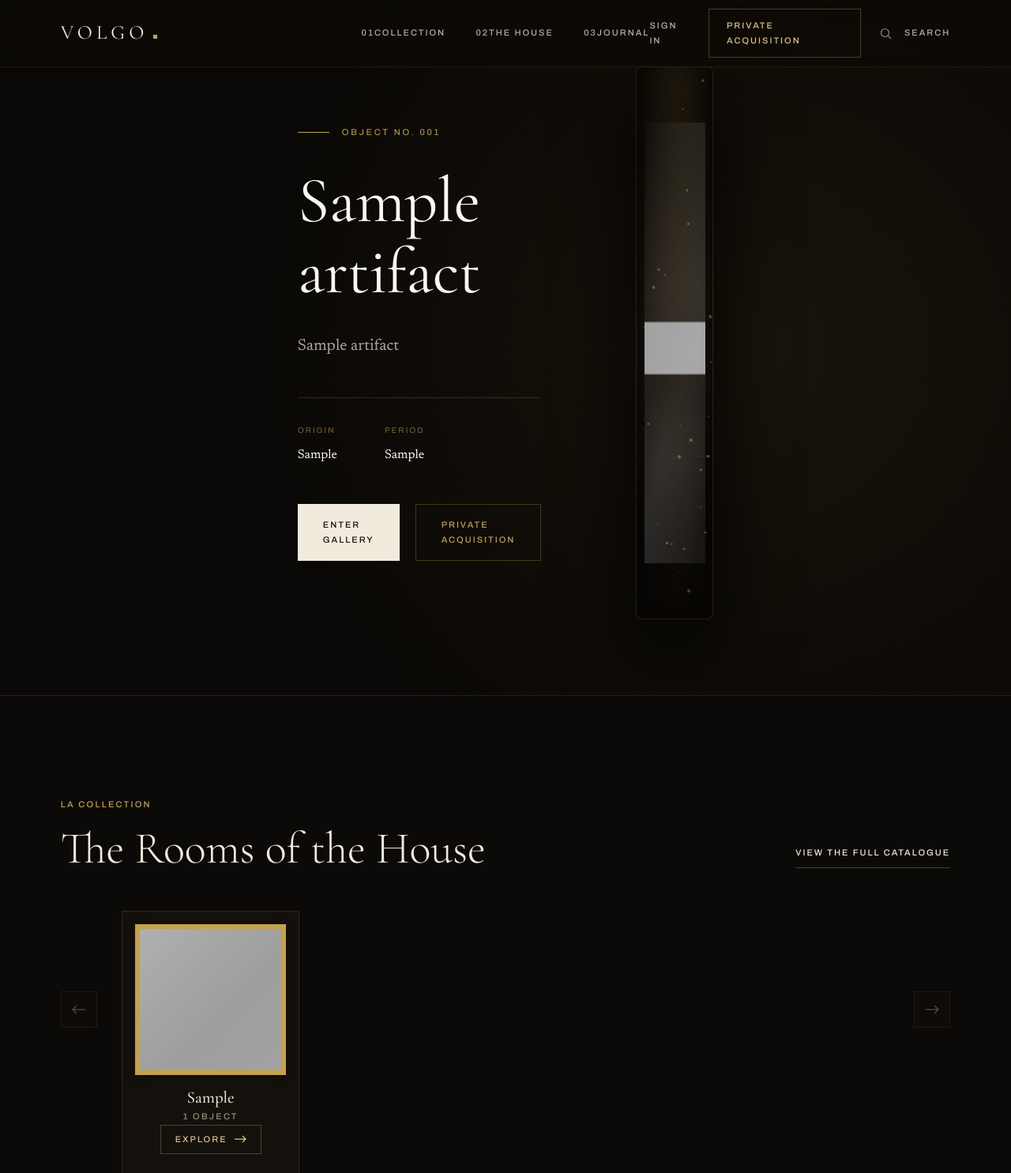
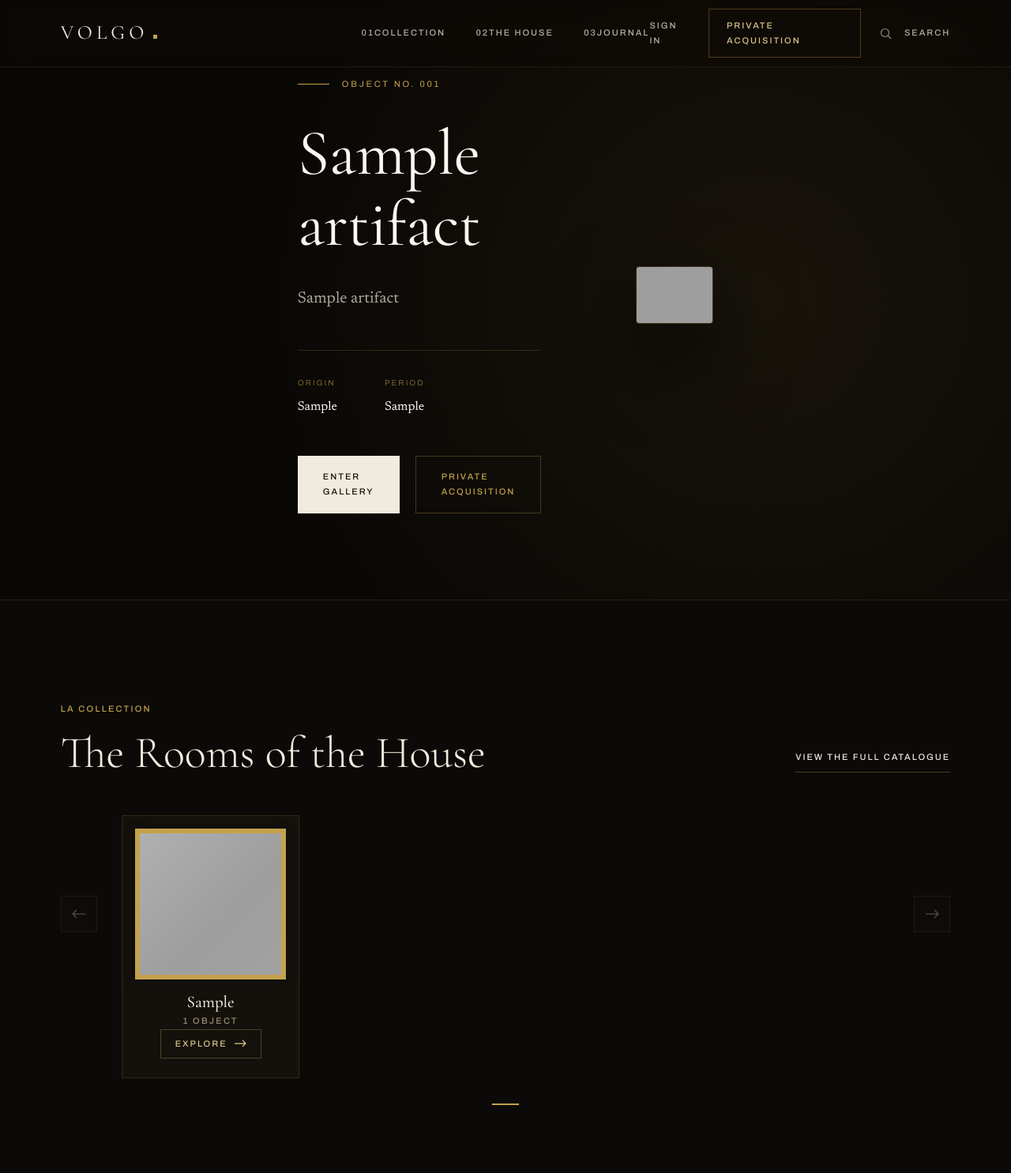
Before and after one commit to karthi3345/Antique, a Django app: page / in a window 1280 px wide. Shown: the top 1485 px of the page at 79% size. Run offline with Django 5.2, Linux system fonts and the light colour scheme; tables that the repository leaves empty hold one stand-in row (values such as "Sample post"); some libraries are stand-ins or nearby versions; grey boxes are pictures that could not be loaded.

Commit message:
Generate and insert an actual MP4 video file for the Hero section using FFmpeg (Ken Burns cinematic zoom)

```diff
--- a/templates/collection/home.html
+++ b/templates/collection/home.html
@@ -49,169 +49,25 @@
     </div>
 
     <!-- Right: Pure, sharp artifact image -->
-    <!-- Right: Cinematic Video Presentation (Simulated via Advanced CSS/JS) -->
-    <div class="hero-cinematic-stage reveal">
+    <!-- Right: Actual MP4 Video Playing -->
+    <div class="hero-image reveal">
+      <div class="image-wrapper" style="box-shadow: 0 40px 100px rgba(0,0,0,0.8); border: 1px solid rgba(195,162,75,0.2); border-radius: 4px; overflow: hidden;">
 
-      <!-- Atmospheric Spotlight -->
-      <div class="cinematic-spotlight"></div>
+        <video
+          src="/static/img/hero_cinematic.mp4"
+          poster="/static/img/objects/{{ hero.object_number|stringformat:'03d' }}/{{ hero.hero_frame|stringformat:'02d' }}.webp"
+          autoplay loop muted playsinline
+          style="width: 100%; height: auto; display: block; transition: transform 1.5s cubic-bezier(0.16, 1, 0.3, 1);"
+          onmouseover="this.style.transform='scale(1.03)'"
+          onmouseout="this.style.transform='scale(1)'">
+        </video>
 
-      <!-- Floating Dust Particles -->
-      <div class="dust-particles" id="dust-particles"></div>
-
-      <div class="cinematic-wrapper">
-        <!-- The Antique Object with Dolly-in & 360 Lighting Simulation -->
-        <div class="cinematic-object">
-          <img src="/static/img/objects/{{ hero.object_number|stringformat:'03d' }}/{{ hero.hero_frame|stringformat:'02d' }}.webp"
-               alt="{{ hero.name }}" fetchpriority="high" id="cinematic-img">
-
-          <!-- Moving Lighting Highlight -->
-          <div class="cinematic-lighting"></div>
-        </div>
       </div>
-
     </div>
 
   </div>
 </section>
 
-<!-- Cinematic Script & CSS -->
-<style>
-  .hero-cinematic-stage {
-    position: relative;
-    width: 100%;
-    max-width: 600px;
-    height: 700px;
-    margin: 0 auto;
-    display: flex;
-    justify-content: center;
-    align-items: center;
-    overflow: hidden;
-    background: radial-gradient(circle at center, rgba(30, 20, 15, 0.4) 0%, #0a0806 70%);
-    border: 1px solid rgba(195,162,75,0.15);
-    border-radius: 8px;
-    box-shadow: 0 40px 100px rgba(0,0,0,0.9), inset 0 0 40px rgba(0,0,0,0.8);
-  }
-
-  .cinematic-spotlight {
-    position: absolute;
-    top: -20%; left: 50%;
-    width: 150%; height: 150%;
-    background: radial-gradient(ellipse at top, rgba(195,162,75,0.15) 0%, transparent 60%);
-    transform: translateX(-50%);
-    z-index: 1;
-    animation: spotlightSweep 12s infinite alternate ease-in-out;
-    pointer-events: none;
-  }
-
-  .cinematic-wrapper {
-    position: relative;
-    width: 80%;
-    height: 80%;
-    z-index: 5;
-    display: flex;
-    justify-content: center;
-    align-items: center;
-    overflow: hidden;
-  }
-
-  /* Dolly-In Animation */
-  .cinematic-object {
-    position: relative;
-    width: 100%;
-    height: 100%;
-    display: flex;
-    justify-content: center;
-    align-items: center;
-    animation: dollyIn 12s infinite alternate ease-in-out;
-  }
-
-  .cinematic-object img {
-    max-width: 100%;
-    max-height: 100%;
-    object-fit: contain;
-    filter: contrast(1.1) brightness(0.95) drop-shadow(0 30px 40px rgba(0,0,0,0.8));
-  }
-
-  /* Moving Light/Reflection (Simulates 360 Orbit) */
-  .cinematic-lighting {
-    position: absolute;
-    inset: 0;
-    background: linear-gradient(105deg, transparent 20%, rgba(255,255,255,0.15) 50%, transparent 80%);
-    background-size: 200% 200%;
-    mix-blend-mode: overlay;
-    z-index: 10;
-    animation: lightOrbit 12s infinite alternate ease-in-out;
-    pointer-events: none;
-  }
-
-  /* Dust Particles */
-  .dust-particles {
-    position: absolute;
-    inset: 0;
-    z-index: 2;
-    pointer-events: none;
-  }
-
-  .particle {
-    position: absolute;
-    background: rgba(195, 162, 75, 0.6);
-    border-radius: 50%;
-    box-shadow: 0 0 10px rgba(195, 162, 75, 0.4);
-    animation: floatDust linear infinite;
-  }
-
-  @keyframes dollyIn {
-    0% { transform: scale(1) translateY(0); filter: saturate(1); }
-    100% { transform: scale(1.25) translateY(10px); filter: saturate(1.15); }
-  }
-
-  @keyframes spotlightSweep {
-    0% { transform: translateX(-60%) translateY(0); opacity: 0.6; }
-    100% { transform: translateX(-40%) translateY(20px); opacity: 1; }
-  }
-
-  @keyframes lightOrbit {
-    0% { background-position: 100% 100%; }
-    100% { background-position: 0% 0%; }
-  }
-
-  @keyframes floatDust {
-    0% { transform: translateY(0) translateX(0); opacity: 0; }
-    20% { opacity: 0.8; }
-    80% { opacity: 0.8; }
-    100% { transform: translateY(-100px) translateX(20px); opacity: 0; }
-  }
-</style>
-
-<script>
-  // Generate atmospheric dust particles for the cinematic video effect
-  document.addEventListener("DOMContentLoaded", () => {
-    const stage = document.getElementById('dust-particles');
-    if (!stage) return;
-    const particleCount = 40;
-
-    for (let i = 0; i < particleCount; i++) {
-      let p = document.createElement('div');
-      p.className = 'particle';
-
-      // Random properties
-      let size = Math.random() * 3 + 1; // 1px to 4px
-      let posX = Math.random() * 100; // 0% to 100%
-      let posY = Math.random() * 100;
-      let duration = Math.random() * 8 + 6; // 6s to 14s
-      let delay = Math.random() * 5;
-
-      p.style.width = size + 'px';
-      p.style.height = size + 'px';
-      p.style.left = posX + '%';
-      p.style.top = posY + '%';
-      p.style.animationDuration = duration + 's';
-      p.style.animationDelay = delay + 's';
-
-      stage.appendChild(p);
-    }
-  });
-</script>
 
 
   </div>
```
Also changed, not shown: 1 other file.
